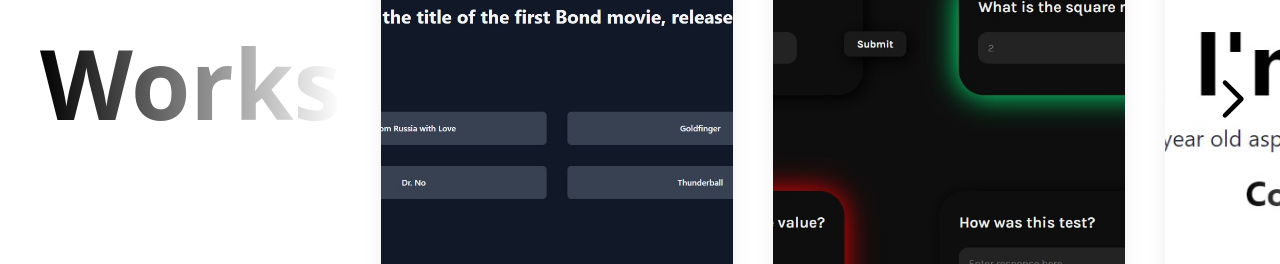
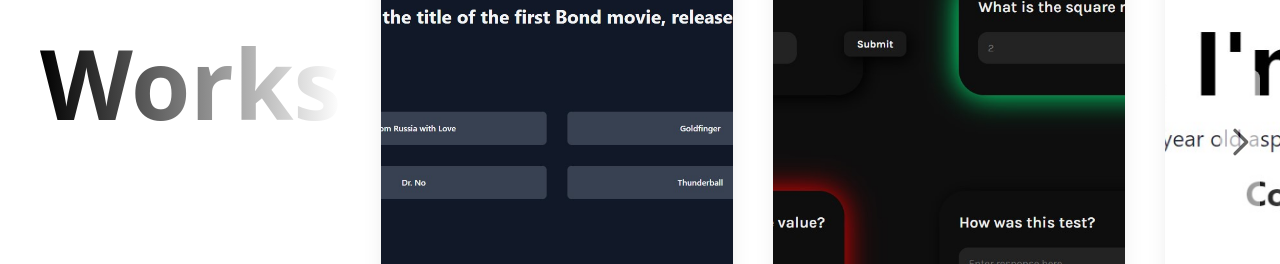
Before and after one commit to thakr/thakr-dev, a Next.js app: page /works in a window 1280 px wide. Shown: the part 277-541 px from the top of the page. Built offline with nearby package versions, Linux system fonts and the light colour scheme.

Commit message:
arrow changes

```diff
--- a/pages/works.tsx
+++ b/pages/works.tsx
@@ -44,8 +44,8 @@ export default function Works() {
             })}
 
           </div>
-          {offset < tiles.length && <button onClick={() => {if (offset < tiles.length) setOffset(offset+1)}} className="absolute top-[43.5%] right-5"><ChevronRightIcon className="w-14 h-14"/></button>}
-          {offset > 0 && <button onClick={() => {if (offset > 0) setOffset(offset-1)}} className="absolute top-[43.5%] left-5"><ChevronLeftIcon className="w-14 h-14" /></button>}
+          {offset < tiles.length && <button onClick={() => {if (offset < tiles.length) setOffset(offset+1)}} className="absolute h-36 w-10 bg-white opacity-60 top-[50%] mt-[-3.3rem] right-5 rounded-lg"><ChevronRightIcon className="w-14 h-36 pr-4"/></button>}
+          {offset > 0 && <button onClick={() => {if (offset > 0) setOffset(offset-1)}} className="absolute h-36 w-10 bg-white opacity-60 top-[50%] mt-[-3.3rem] left-5 rounded-lg"><ChevronLeftIcon className="w-14 h-14 pr-4" /></button>}
           </motion.div>
 
       </div>
```
